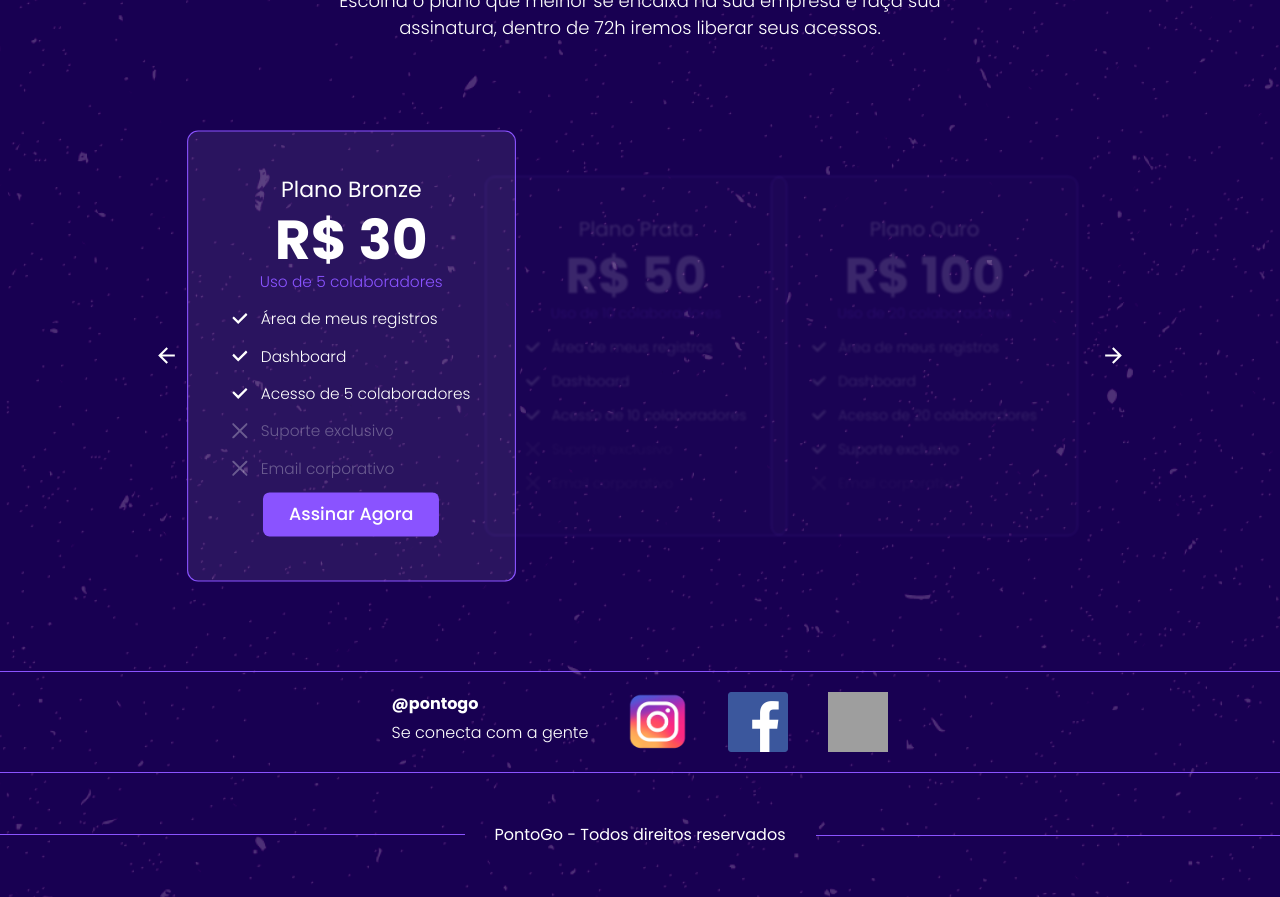
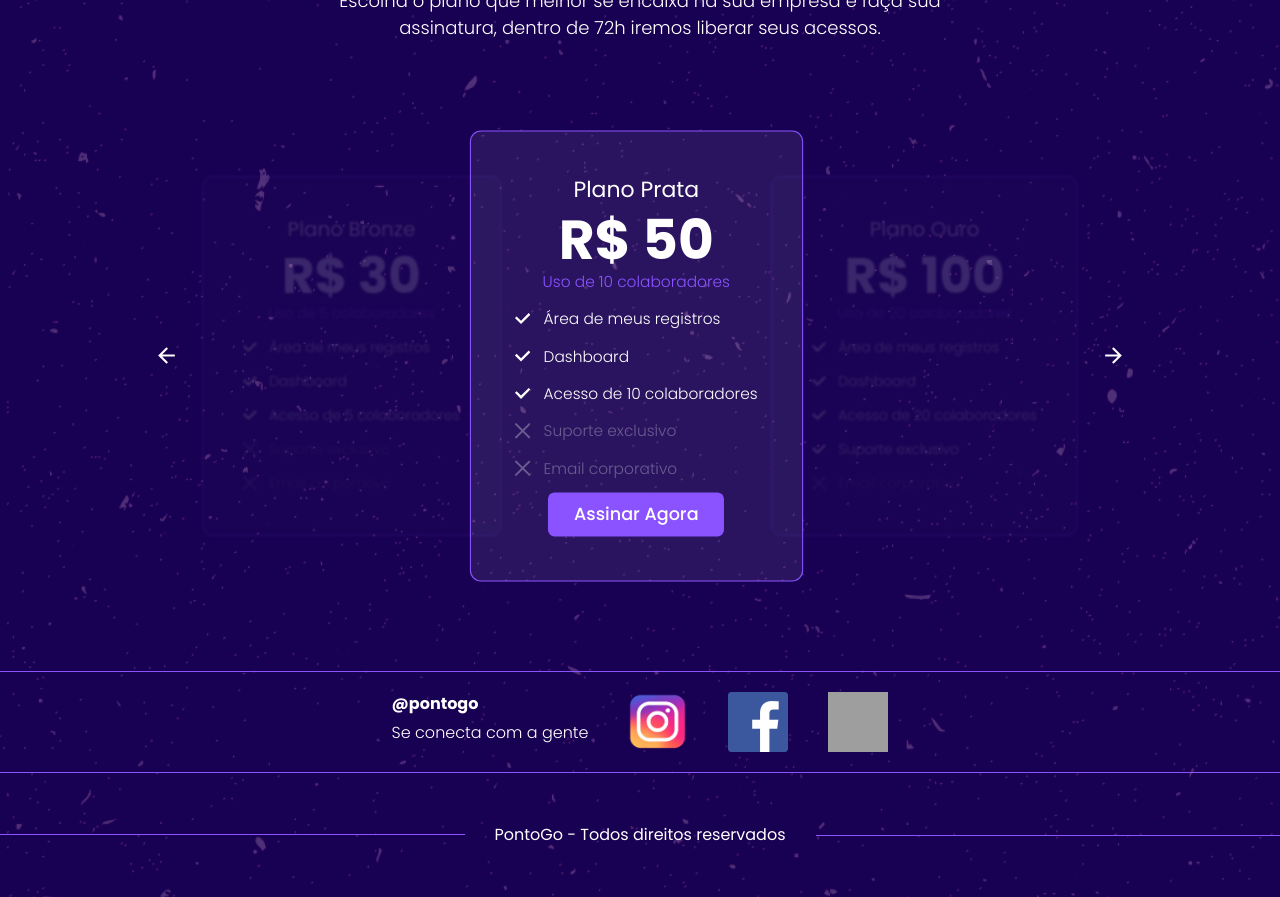
Before and after one commit to rodrocha444/brainny-project, a React (Vite) app: page / in a window 1280 px wide. Shown: the part 860-1757 px from the top of the page. Built offline with nearby package versions, Linux system fonts and the light colour scheme; grey boxes are pictures that could not be loaded.

Commit message:
💬 change default state of Carousel

```diff
--- a/src/components/molecules/Carousel.tsx
+++ b/src/components/molecules/Carousel.tsx
@@ -54,7 +54,7 @@ const cards: CardType[] = [
 ]
 
 export function Carousel(props: FlexProps) {
-  const [selectedCard, setSelectedCard] = useState(1)
+  const [selectedCard, setSelectedCard] = useState(2)
 
   function updateSelectedCard(action: 'INCREMENT' | 'DECREMENT') {
     if (action === 'INCREMENT' && selectedCard < cards.length) {
```
